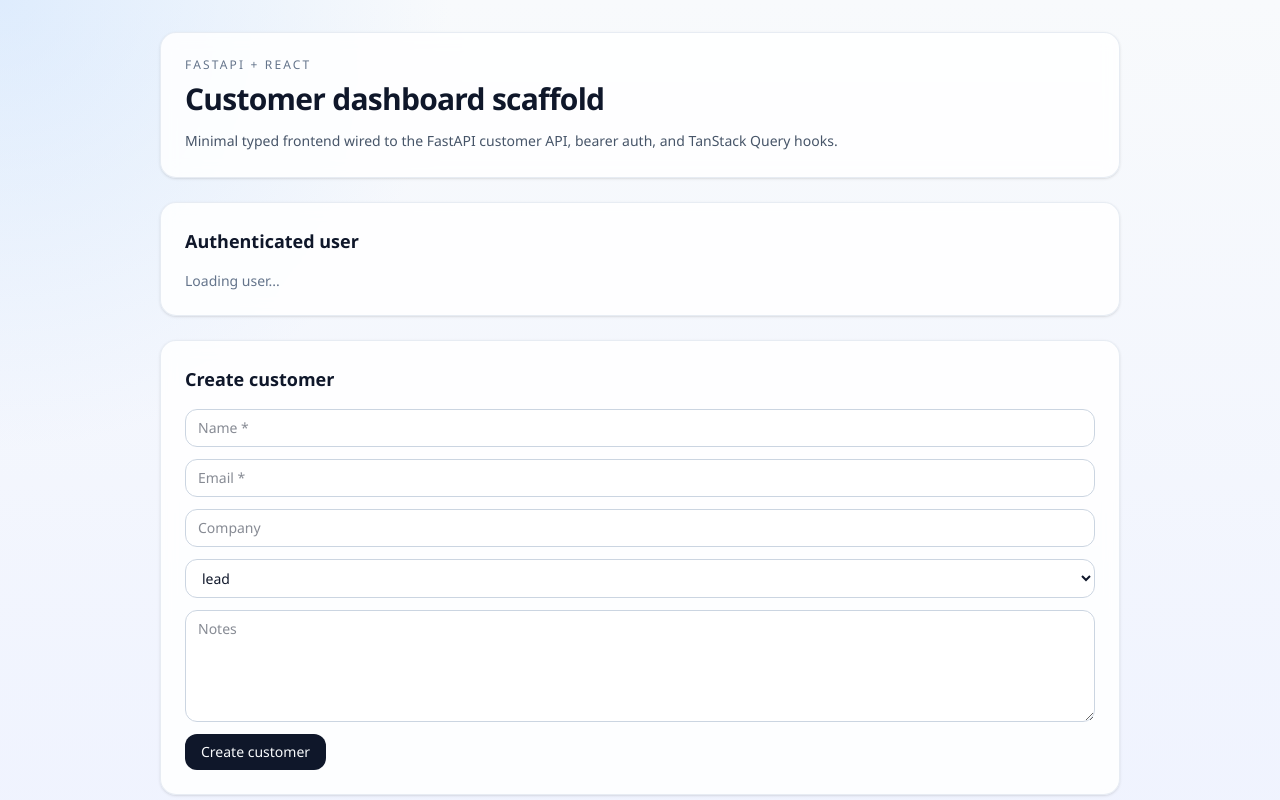
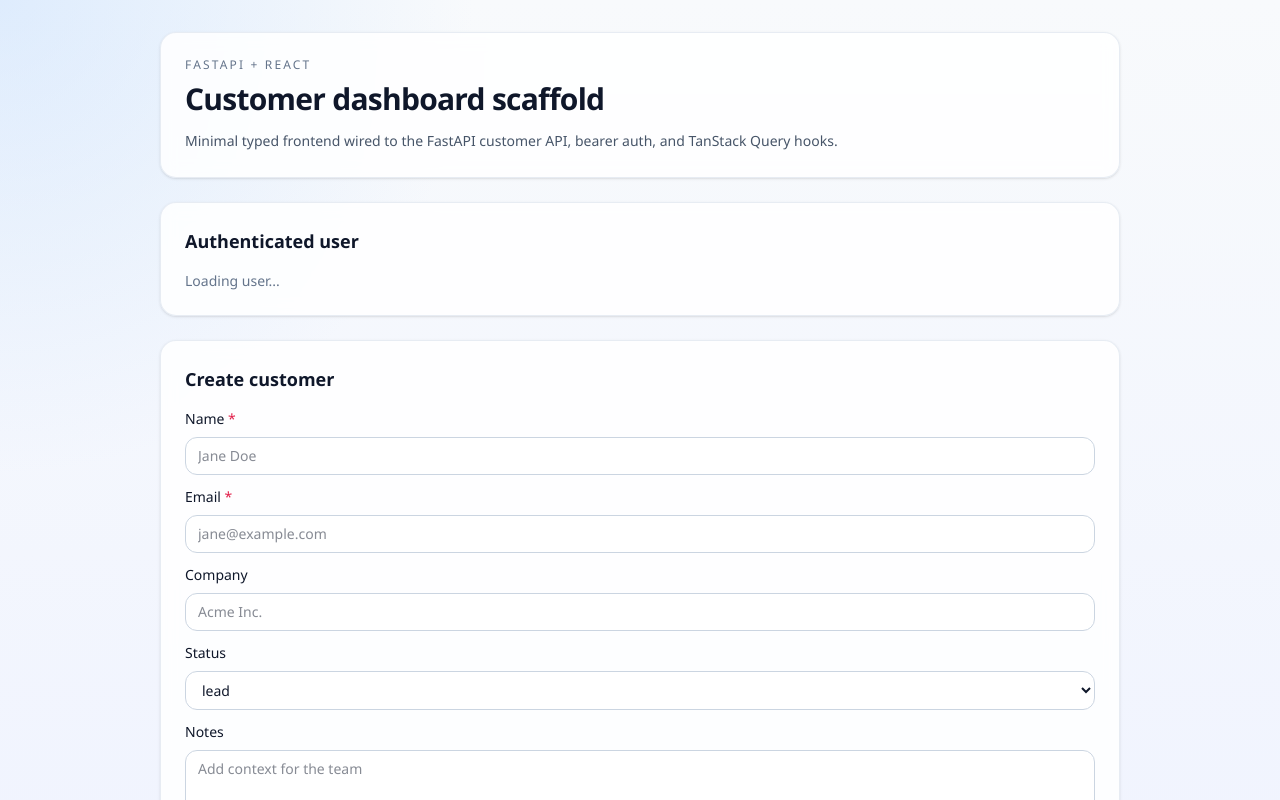
Before and after one commit to lite1pal/python-fastapi, a React (Vite) app in the folder frontend/: page / in a window 1280 px wide. Shown: the top 800 px of the page. Built offline with nearby package versions, Linux system fonts and the light colour scheme; no server answers.

Commit message:
feat: replace Field component with FormField for improved form handling in CreateCustomerPanel

```diff
--- a/frontend/src/components/ui/FormControls.tsx
+++ b/frontend/src/components/ui/FormControls.tsx
@@ -1,16 +1,67 @@
 import type {
   ButtonHTMLAttributes,
   InputHTMLAttributes,
-  PropsWithChildren,
+  ReactElement,
   SelectHTMLAttributes,
   TextareaHTMLAttributes,
 } from "react";
+import { cloneElement, isValidElement } from "react";
+
+import { Message } from "./Message";
 
 const baseControlClassName =
   "w-full rounded-xl border border-(--color-border-strong) bg-(--color-surface) px-3 py-2 text-sm text-(--color-text-primary) outline-none transition focus:border-(--color-text-muted) aria-[invalid=true]:border-[color:var(--color-text-error)]";
 
-export function Field({ children }: PropsWithChildren) {
-  return <div className="grid gap-2">{children}</div>;
+type FormControlElementProps = {
+  "aria-describedby"?: string;
+  "aria-invalid"?: "false" | "true";
+  id?: string;
+};
+
+type FormFieldProps = {
+  children: ReactElement<FormControlElementProps>;
+  error?: string;
+  id: string;
+  label: string;
+  required?: boolean;
+};
+
+export function FormField({
+  children,
+  error,
+  id,
+  label,
+  required = false,
+}: FormFieldProps) {
+  const errorId = `${id}-error`;
+
+  if (!isValidElement(children)) {
+    return null;
+  }
+
+  const control = cloneElement(children, {
+    "aria-describedby": error ? errorId : undefined,
+    "aria-invalid": error ? "true" : "false",
+    id,
+  });
+
+  return (
+    <div className="grid gap-2">
+      <label
+        className="text-sm font-medium text-(--color-text-primary)"
+        htmlFor={id}
+      >
+        {label}
+        {required ? <span className="text-[color:var(--color-text-error)]"> *</span> : null}
+      </label>
+      {control}
+      {error ? (
+        <Message tone="error">
+          <span id={errorId}>{error}</span>
+        </Message>
+      ) : null}
+    </div>
+  );
 }
 
 export function Input(props: InputHTMLAttributes<HTMLInputElement>) {
--- a/frontend/src/components/ui/index.ts
+++ b/frontend/src/components/ui/index.ts
@@ -1,4 +1,4 @@
-export { Button, Field, Input, Select, Textarea } from "./FormControls";
+export { Button, FormField, Input, Select, Textarea } from "./FormControls";
 export { Message } from "./Message";
 export { Panel } from "./Panel";
 export { QueryState } from "./QueryState";
--- a/frontend/src/features/customers/components/CreateCustomerPanel.tsx
+++ b/frontend/src/features/customers/components/CreateCustomerPanel.tsx
@@ -8,7 +8,15 @@
   type CreateCustomerFormValues,
 } from "../forms/createCustomerForm";
 import { useCreateCustomer } from "../../../hooks/useCustomers";
-import { Button, Field, Input, Message, Panel, Select, Textarea } from "../../../components/ui";
+import {
+  Button,
+  FormField,
+  Input,
+  Message,
+  Panel,
+  Select,
+  Textarea,
+} from "../../../components/ui";
 
 export function CreateCustomerPanel() {
   const createCustomer = useCreateCustomer();
@@ -31,38 +39,35 @@
   return (
     <Panel title="Create customer">
       <form className="grid gap-3" onSubmit={handleSubmit(onSubmit)}>
-        <Field>
-          <Input
-            placeholder="Name *"
-            aria-invalid={errors.name ? "true" : "false"}
-            {...register("name")}
-          />
-          {errors.name ? <Message tone="error">{errors.name.message}</Message> : null}
-        </Field>
-        <Field>
-          <Input
-            placeholder="Email *"
-            type="email"
-            aria-invalid={errors.email ? "true" : "false"}
-            {...register("email")}
-          />
-          {errors.email ? (
-            <Message tone="error">{errors.email.message}</Message>
-          ) : null}
-        </Field>
-        <Field>
-          <Input placeholder="Company" {...register("company")} />
-        </Field>
-        <Field>
+        <FormField
+          error={errors.name?.message}
+          id="create-customer-name"
+          label="Name"
+          required
+        >
+          <Input placeholder="Jane Doe" {...register("name")} />
+        </FormField>
+        <FormField
+          error={errors.email?.message}
+          id="create-customer-email"
+          label="Email"
+          required
+        >
+          <Input placeholder="jane@example.com" type="email" {...register("email")} />
+        </FormField>
+        <FormField id="create-customer-company" label="Company">
+          <Input placeholder="Acme Inc." {...register("company")} />
+        </FormField>
+        <FormField id="create-customer-status" label="Status">
           <Select {...register("status")}>
             <option value="lead">lead</option>
             <option value="active">active</option>
             <option value="archived">archived</option>
           </Select>
-        </Field>
-        <Field>
-          <Textarea placeholder="Notes" {...register("notes")} />
-        </Field>
+        </FormField>
+        <FormField id="create-customer-notes" label="Notes">
+          <Textarea placeholder="Add context for the team" {...register("notes")} />
+        </FormField>
         <div className="flex items-center gap-3">
           <Button type="submit" disabled={createCustomer.isPending}>
             {createCustomer.isPending ? "Saving..." : "Create customer"}
```
